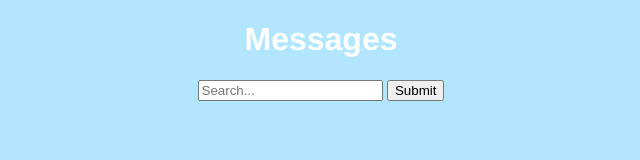
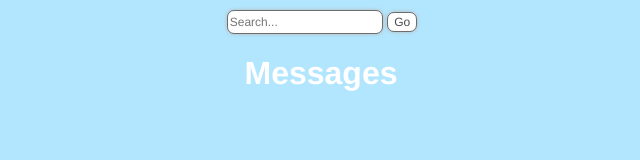
Before and after one commit to y4smeen/MessagingService, a plain HTML site: page home.html in a window 1280 px wide. Shown: the whole page, without its empty margins (319-959 px from the left). Drawn offline with Linux system fonts and the light colour scheme.

Commit message:
Update home.html

```diff
--- a/home.html
+++ b/home.html
@@ -2,6 +2,7 @@
 <html>
 <head>
 	<title>Messages</title>
+	<link rel="shortcut icon" href="http://i122.photobucket.com/albums/o260/mhilka/minigifs/balaozinho21.gif" type="gif"/>
 	<style type="text/css">
 		body {
 			text-align: center;
@@ -11,11 +12,27 @@
 			color: white;
 			font-family: helvetica;
 		}
+		input {
+			height: 20px;
+			font-family: helvetica;
+			font-size: 12px;
+			border: 1px solid #6d6d6d;
+			border-radius: 7px;
+			box-shadow: 0 0 4px #b9b9b9;
+			background-color: #ffffff
+		}
 	</style>
 </head>
 <body>
+	<form action="/search" method="get">
+		<input type="text" name="q" value="" placeholder="Search..." style="width:150px; color: #868686; margin-top:2px; margin-left:2px;"/>
+		<input type="button" value="Go" style="color: #4d4d4d;"/>
+	</form>
 	<h1>Messages</h1>
-	<input type="search" placeholder="Search...">
-	<input type="submit" placeholder="Submit">
+	<!-- <script language="JavaScript" src="http://freehostedscripts.net/clock.php?id=c1"></script><br> || this is a clock
+
+	<button onclick="document.getElementById('a').innerHTML = 'hello';">asdf</button>
+	<p id="a">aasdfjaksj;</p> -->
 </body>
+
 </html>
```
